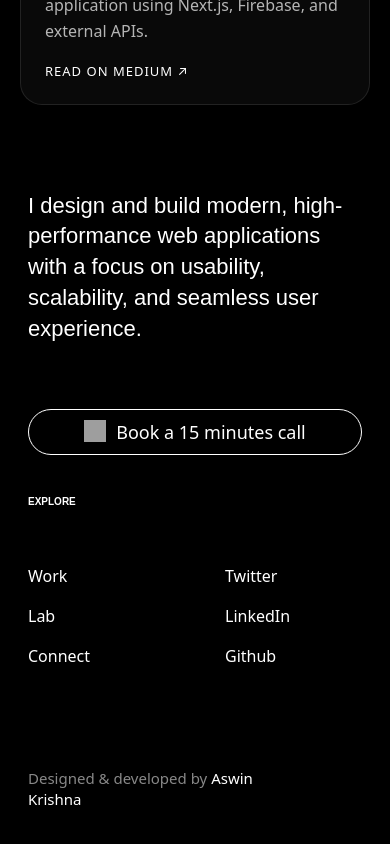
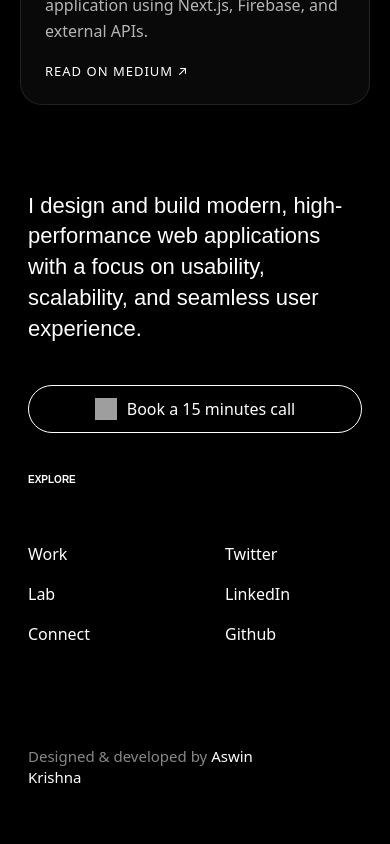
Before and after one commit to aaswne/aswinkrishna-portfolio, a React (Vite) app: page / in a window 390 px wide. Shown: the part 3248-4092 px from the top of the page. Built offline with nearby package versions, Linux system fonts and the light colour scheme; grey boxes are pictures that could not be loaded.

Commit message:
fixed css issue

```diff
--- a/src/components/Footer/Footer.css
+++ b/src/components/Footer/Footer.css
@@ -179,12 +179,7 @@
   }
 
   /* Button */
-  .footer-btn {
-    order: 2;
-    margin-top: 24px;
-    padding: 10px 29px;
-    font-size: 18px;
-  }
+
 
   /* Explore section */
   .footer-right {
```
